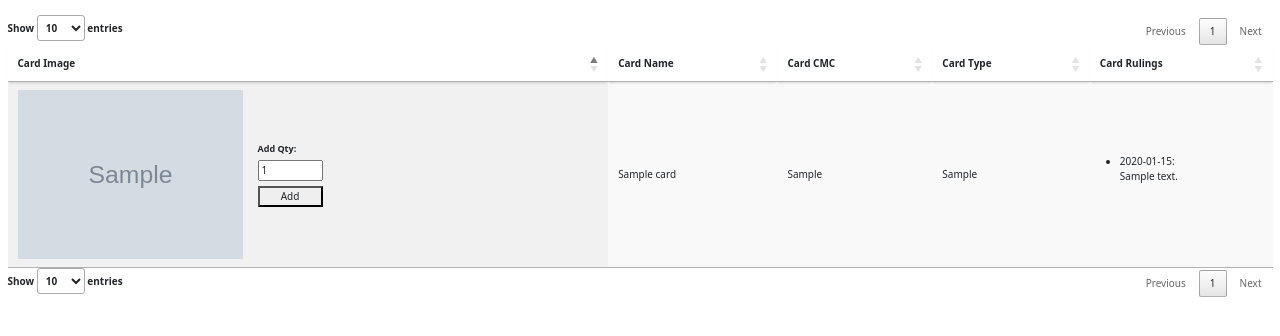
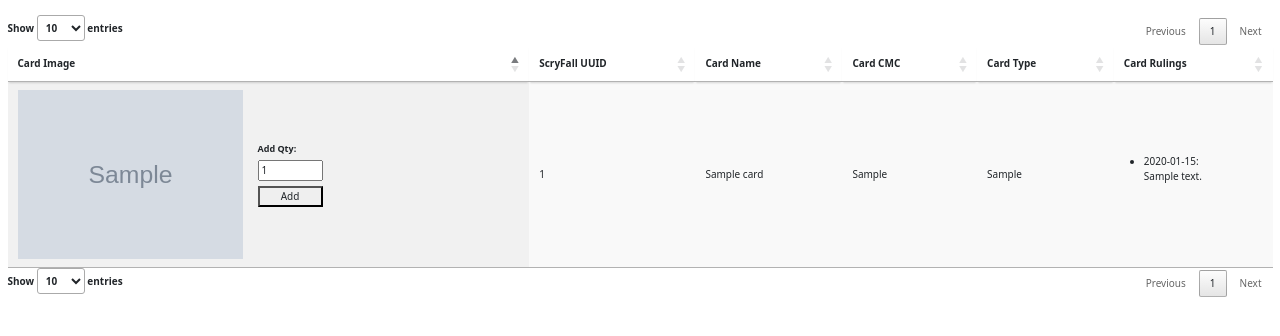
Before and after one commit to THamilton1123/MtgManager, a Java web app: page /results.jsp in a window 1280 px wide. Shown: the part 39-375 px from the top of the page. Run offline with Tomcat 11, a stand-in JSP engine, Linux system fonts and the light colour scheme; the template is opened without the code that fills it: most values are stand-ins (such as "Sample title", 1, 10 or a date in 2020); grey boxes marked "Sample" are stand-in pictures; data that the repository does not hold is empty; some libraries are stand-ins or nearby versions.

Commit message:
Added <th> and <td> tags for the new scryfallUuid field.

```diff
--- a/src/main/webapp/results.jsp
+++ b/src/main/webapp/results.jsp
@@ -55,6 +55,7 @@
                 <th>DB ID</th>
             </c:if>
             <th>Card Image</th>
+            <th>ScryFall UUID</th>
             <th>Card Name</th>
             <th>Card CMC</th>
             <th>Card Type</th>
@@ -105,6 +106,7 @@
                         </div>
                     </div>
                 </td>
+                <td>${card.scryfallUuid}</td>
                 <td>${card.cardName}</td>
                 <td>${card.cardCmc}</td>
                 <td>${card.cardType}</td>
```
